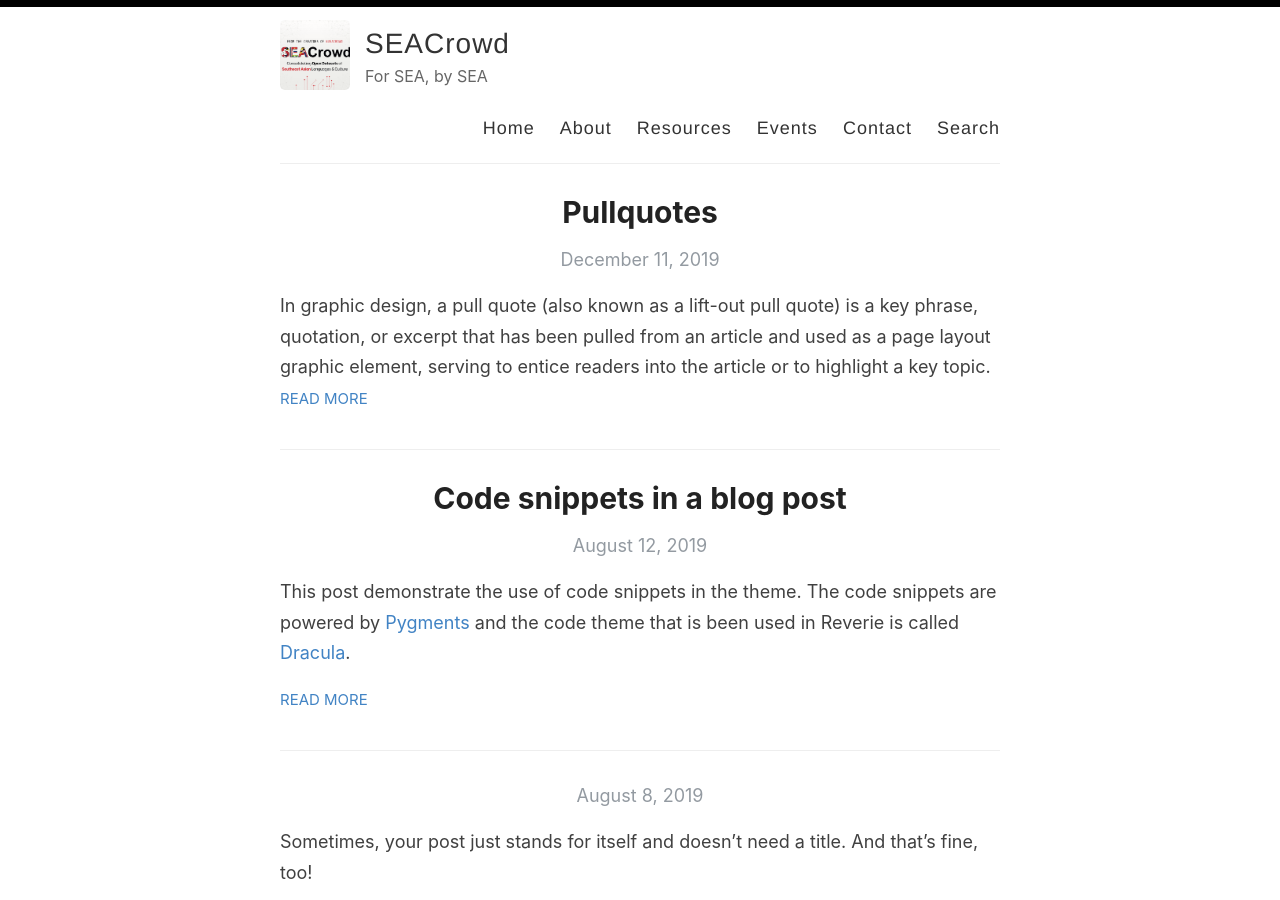
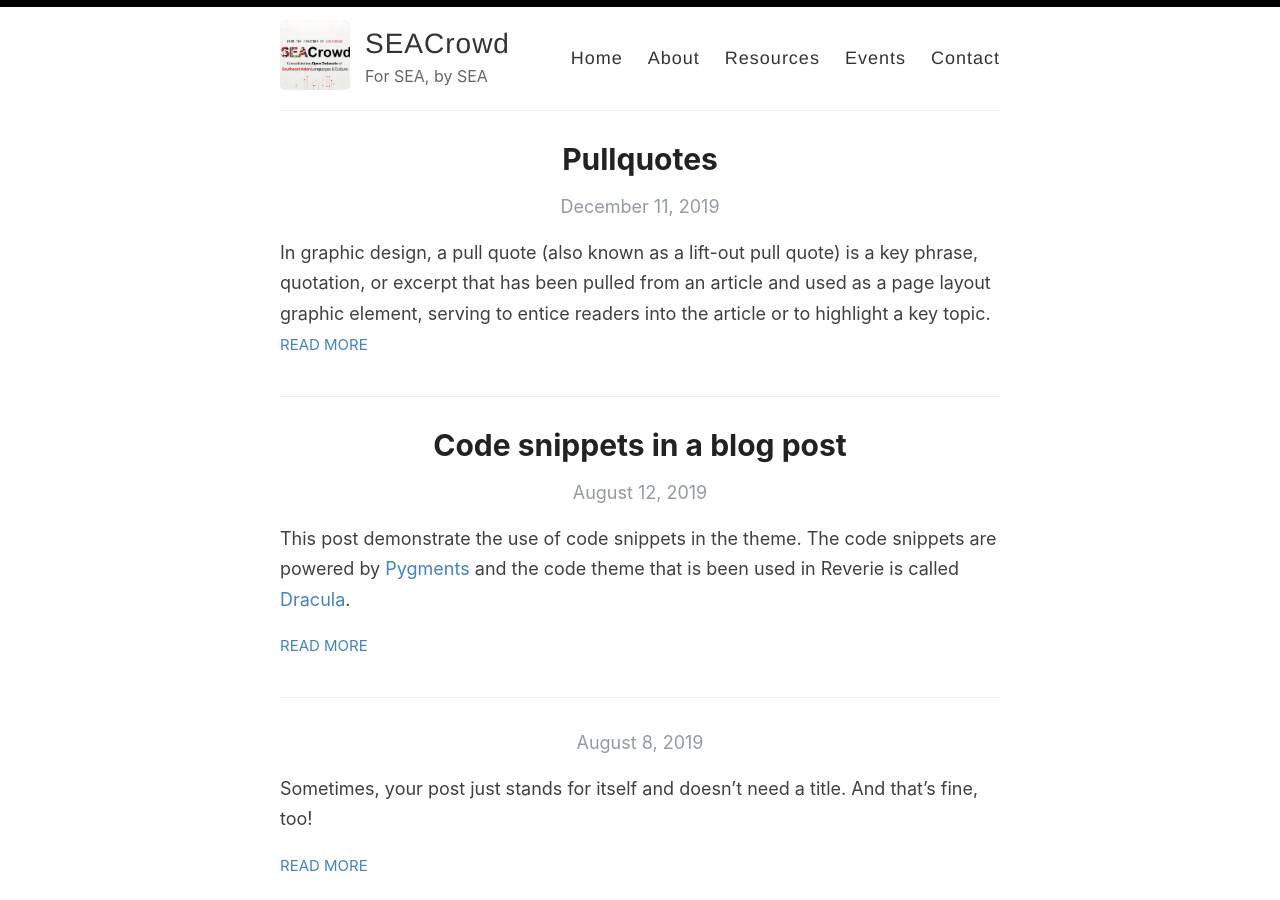
Before and after one commit to amitmerchant1990/reverie, a Jekyll site: the page built from index.html, in a window 1280 px wide and 900 px high. Built offline with Jekyll 4.4.1, drawn with Linux system fonts in a browser that asks for light colours; the list of posts is cut into pages by our own code.

Commit message:
Update default.html

```diff
--- a/_layouts/default.html
+++ b/_layouts/default.html
@@ -33,7 +33,6 @@
               <a href="{{ site.baseurl }}/resources">Resources</a>
               <a href="{{ site.baseurl }}/events">Events</a>
               <a href="{{ site.baseurl }}/contact">Contact</a>
-              <a href="{{ site.baseurl }}/search">Search</a
             </nav>
           </header>
         </div>
```
